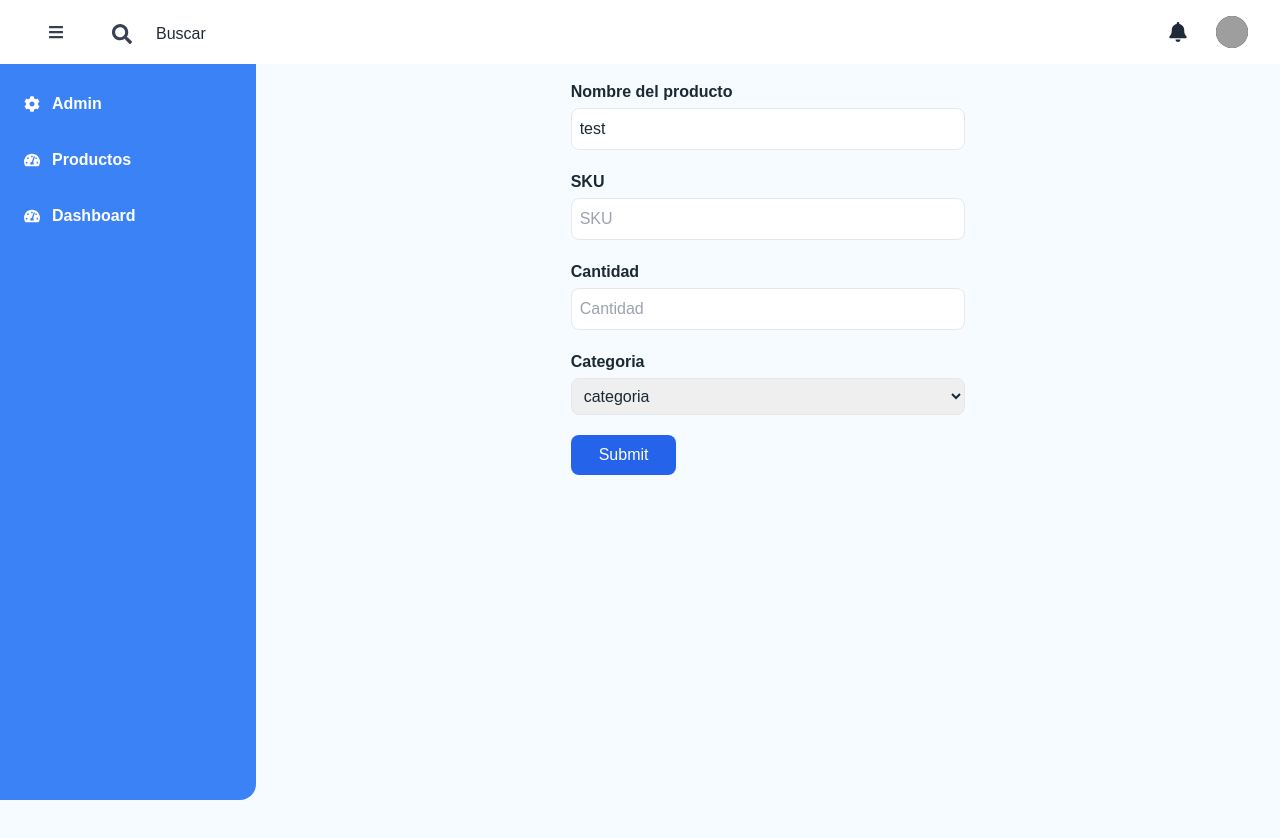
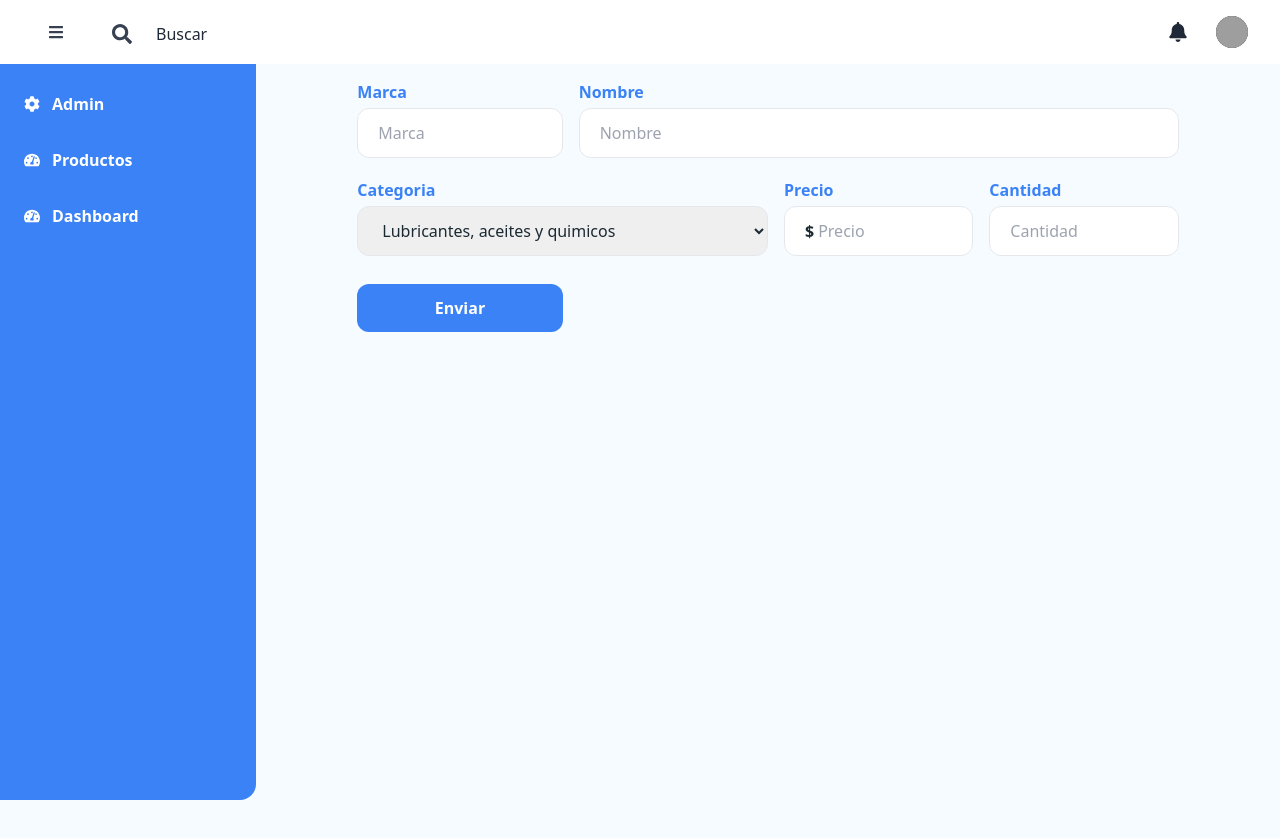
Before and after one commit to josegarzaramos/autospares, a React (Create React App) app: page /agregar/producto in a window 1280 px wide. Shown: the top 838 px of the page. Built offline with nearby package versions, Linux system fonts and the light colour scheme; grey boxes are pictures that could not be loaded.

Commit message:
Connected newProduct to API

```diff
--- a/src/pages/NewProduct.css
+++ b/src/pages/NewProduct.css
@@ -1,14 +1,37 @@
-label {
+.send-button {
+  background: #3b82f6;
   font-weight: 700;
 }
 
-.container {
-  padding: 0.7em 3em;
+label {
+  color: #3b82f6;
 }
 
-input {
+input:focus-visible {
+  outline: solid 1px #3b82f6;
+  /* border-color: aquamarine; */
 }
 
-.section-title {
-  display: inline;
+.price {
+  align-items: center;
+  background: #fff;
 }
+
+.price input {
+  align-items: center;
+  width: 100%;
+  background: none;
+}
+
+.price input:focus-visible {
+  outline: none;
+}
+
+.price:focus-within {
+  outline: solid 1px #3b82f6;
+}
+
+select:focus {
+  outline: solid 1px #3b82f6;
+  /* border-color: aquamarine; */
+}
--- a/src/pages/NewProduct.js
+++ b/src/pages/NewProduct.js
@@ -1,5 +1,6 @@
 // import { Link } from 'react-router-dom';
 import { useForm } from 'react-hook-form';
+import './NewProduct.css';
 
 // import useFetchCategory from '../hooks/useFetch-hook';
 
@@ -13,7 +14,22 @@ const NewProduct = () => {
     formState: { errors },
   } = useForm();
 
-  const onSubmit = (data) => console.log(data);
+  // const onSubmit = (data) => console.log(data);
+
+  const onSubmit = (data) => {
+    fetch('http://localhost:5000/Producto', {
+      method: 'POST', // or 'PUT'
+      body: JSON.stringify(data), // data can be `string` or {object}!
+      headers: {
+        'Content-Type': 'application/json',
+      },
+    })
+      .then((res) => res.json())
+      .catch((error) => console.error('Error:', error))
+      .then((response) =>
+        console.log('Se agregó el siguiente producto:', response)
+      );
+  };
 
   // const handleSubmit = (ev) => {
   //   ev.preventDefault();
@@ -21,64 +37,45 @@ const NewProduct = () => {
   // };
 
   return (
-    <div className="mx-auto p-4 block w-11/12 md:w-2/6">
-      <form onSubmit={handleSubmit(onSubmit)}>
-        <div className="mb-4">
+    <div className="mx-auto p-4 block w-11/12 md:w-4/6">
+      <form onSubmit={handleSubmit(onSubmit)} autoComplete="off">
+        <div className="mb-4 inline-block w-1/4">
           <label className="font-bold block md:mb-0" htmlFor="inline-full-name">
-            Nombre del producto
+            Marca
           </label>
           <input
-            defaultValue="test"
-            {...register('nombre', { required: true })}
-            className="border my-1 p-2 rounded-lg w-full"
-            placeholder="Nombre del producto"
+            // defaultValue="test"
+            {...register('marca', { required: true })}
+            className="border my-1 px-5 py-3 rounded-xl w-full"
+            placeholder="Marca"
           />
-          {errors.nombre && (
-            <p className="text-red-600">This field is required</p>
+          {errors.marca && (
+            <p className="text-red-600 absolute">This field is required</p>
           )}
         </div>
 
-        <div className="mb-4">
+        <div className="mb-4 inline-block pl-4 w-3/4">
           <label className="font-bold block md:mb-0" htmlFor="inline-full-name">
-            SKU
+            Nombre
           </label>
           <input
-            {...register('sku', {
-              required: true,
-              minLength: 3,
-              pattern: /^[0-9]*$/,
-            })}
-            className="border my-1 p-2 rounded-lg w-full"
-            placeholder="SKU"
+            // defaultValue="test"
+            {...register('nombre', { required: true })}
+            className="border my-1 px-5 py-3 rounded-xl w-full"
+            placeholder="Nombre"
           />
-          {/* errors will return when field validation fails  */}
-          {errors.sku && errors.sku.type == 'pattern' && (
-            <p className="text-red-600">Solo de admiten números</p>
+          {errors.nombre && (
+            <p className="text-red-600 absolute">This field is required</p>
           )}
         </div>
 
-        <div className="mb-4">
-          <label className="font-bold block md:mb-0" htmlFor="inline-full-name">
-            Cantidad
-          </label>
-          <input
-            {...register('cantidad', { required: true })}
-            className="border my-1 p-2 rounded-lg w-full"
-            placeholder="Cantidad"
-          />
-          {/* errors will return when field validation fails  */}
-          {errors.cantidad && (
-            <p className="text-red-600">This field is required</p>
-          )}
-        </div>
-
-        <div className="mb-4">
+        <div className="mb-4 inline-block w-auto w-2/4">
           <label className="font-bold block md:mb-0" htmlFor="inline-full-name">
             Categoria
           </label>
           {/* <input
             {...register('categoria', { required: true })}
-            className="border my-1 p-2 rounded-lg w-full"
+            className="border my-1 p-2 rounded-xl w-full"
             placeholder="Categoria"
           />
           {errors.cantidad && (
@@ -87,21 +84,76 @@ const NewProduct = () => {
 
           <select
             {...register('categoria', { pattern: /^(?!.*?categoria).*/ })}
-            className="border my-1 p-2 rounded-lg w-full"
+            className="border my-1 px-5 py-3 rounded-xl w-full"
           >
-            <option value="categoria">categoria</option>
+            <option value="Lubricantes, aceites y quimicos">
+              Lubricantes, aceites y quimicos
+            </option>
             <option value="male">male</option>
             <option value="other">other</option>
           </select>
           {errors.categoria && errors.categoria.type == 'pattern' && (
-            <p className="text-red-600">Selecciona una categoria</p>
+            <p className="text-red-600 absolute">Selecciona una categoria</p>
           )}
         </div>
 
-        <input
+        <div className="mb-4 inline-block w-1/4 pl-4">
+          <label className="font-bold block md:mb-0" htmlFor="inline-full-name">
+            Precio
+          </label>
+          <div className="border my-1  rounded-xl w-full inline-flex price">
+            <p className="inline-block pl-5 pr-1">
+              <strong>$</strong>
+            </p>
+            <input
+              {...register('precio', {
+                required: true,
+                minLength: 1,
+                pattern: /^[0-9]+\.[0-9][0-9]$/,
+              })}
+              type="number"
+              min="0"
+              step="0.01"
+              className="inline-block pr-5 py-3"
+              placeholder="Precio"
+            />
+          </div>
+          {/* errors will return when field validation fails  */}
+          {errors.precio && errors.precio.type == 'pattern' && (
+            <p className="text-red-600 absolute">Solo se admiten números</p>
+          )}
+          {errors.precio && (
+            <p className="text-red-600 absolute">Solo se admiten números</p>
+          )}
+        </div>
+
+        <div className="mb-4 inline-block pl-4 w-1/4">
+          <label className="font-bold block md:mb-0" htmlFor="inline-full-name">
+            Cantidad
+          </label>
+          <input
+            {...register('cantidad', {
+              required: true,
+              pattern: /^[0-9]*$/,
+            })}
+            type="number"
+            min="0"
+            step="1"
+            className="border my-1 px-5 py-3 rounded-xl w-full"
+            placeholder="Cantidad"
+          />
+          {/* errors will return when field validation fails  */}
+          {errors.cantidad && (
+            <p className="text-red-600 absolute">This field is required</p>
+          )}
+        </div>
+
+        <button
           type="submit"
-          className="bg-blue-600 py-2 px-7 rounded-lg text-white font-medium"
-        />
+          className="send-button py-2 px-5 py-3 mt-2 rounded-xl text-white font-medium block w-1/4 "
+        >
+          Enviar
+        </button>
       </form>
     </div>
   );
--- a/src/pages/ProductList.css
+++ b/src/pages/ProductList.css
@@ -192,7 +192,7 @@ thead tr th {
   margin-bottom: auto;
 } */
 
-@import url('https://fonts.googleapis.com/css?family=PT+Mono|PT+Sans');
+/* @import url('https://fonts.googleapis.com/css?family=PT+Mono|PT+Sans'); */
 
 :root {
   --color-primary: hsl(203, 100%, 38%);
@@ -203,7 +203,7 @@ thead tr th {
 }
 
 body {
-  font-family: 'PT Sans', sans-serif;
+  /* font-family: 'PT Sans', sans-serif; */
   color: var(--color-text);
   background-color: var(--color-background);
   font-size: 1rem;
@@ -285,13 +285,30 @@ th {
   color: #3b82f6;
 }
 
-tr:hover {
+tbody tr:hover {
   color: #fff;
   background: #3b82f6;
 }
 
+tbody tr:hover td:first-child {
+  border-top-left-radius: 12px;
+  border-bottom-left-radius: 12px;
+}
+
+tbody tr:hover td:last-child {
+  border-top-right-radius: 12px;
+  border-bottom-right-radius: 12px;
+}
+
 tr:hover .btn {
   box-shadow: 0 0 0 1px #fff inset;
+}
+
+input:-internal-autofill-selected {
+  appearance: none !important;
+  background-image: none !important;
+  background-color: none !important;
+  color: none !important;
 }
 
 @media only screen and (max-width: 650px) {
--- a/src/pages/ProductsList.js
+++ b/src/pages/ProductsList.js
@@ -3,6 +3,7 @@
 /* eslint-disable react/no-unescaped-entities */
 // import Product from './Product';
 import { useEffect } from 'react';
+import { BiChevronDown } from 'react-icons/bi';
 import './ProductList.css';
 
 // const ProductsList = () => {
@@ -200,15 +201,35 @@ const ProductsList = () => {
       <table className="table table w-11/12 md:w-5/6">
         <thead className="table__header">
           <tr className="table__row">
-            <th className="table__cell u-text-left w-2/12">Marca</th>
-            <th className="table__cell u-text-right w-2/auto">Nombre</th>
-            <th className="table__cell u-text-right w-2/12">Precio</th>
-            <th className="table__cell u-text-right w-2/12">Cantidad</th>
+            <th className="table__cell u-text-left w-2/12">
+              <div className="inline-flex">
+                <p className="self-center">Marca</p>
+                <BiChevronDown className="self-center" size="2em" />
+              </div>
+            </th>
+            <th className="table__cell u-text-right w-2/auto">
+              <div className="inline-flex">
+                <p className="self-center">Nombre</p>
+                <BiChevronDown className="self-center" size="2em" />
+              </div>
+            </th>
+            <th className="table__cell u-text-right w-2/12">
+              <div className="inline-flex">
+                <p className="self-center">Precio</p>
+                <BiChevronDown className="self-center" size="2em" />
+              </div>
+            </th>
+            <th className="table__cell u-text-right w-2/12">
+              <div className="inline-flex">
+                <p className="self-center">Cantidad</p>
+                <BiChevronDown className="self-center" size="2em" />
+              </div>
+            </th>
             <th className="w-2/12"></th>
           </tr>
         </thead>
-        {/* <tbody> */}
-        {/* <tr className="table__row">
+        <tbody>
+          {/* <tr className="table__row">
             <td className="table__account table__cell">
               <a href="#" className="table__account-content table__link">
                 <span className="table__account-number">1110-26-000487</span>{' '}
@@ -230,9 +251,9 @@ const ProductsList = () => {
               </a>
             </td>
           </tr> */}
-        {/* {testReturn()} */}
-        {showProducts(products)}
-        {/* </tbody> */}
+          {/* {testReturn()} */}
+          {showProducts(products)}
+        </tbody>
 
         <tfoot>
           <tr className="table__row table__row--last">
```
